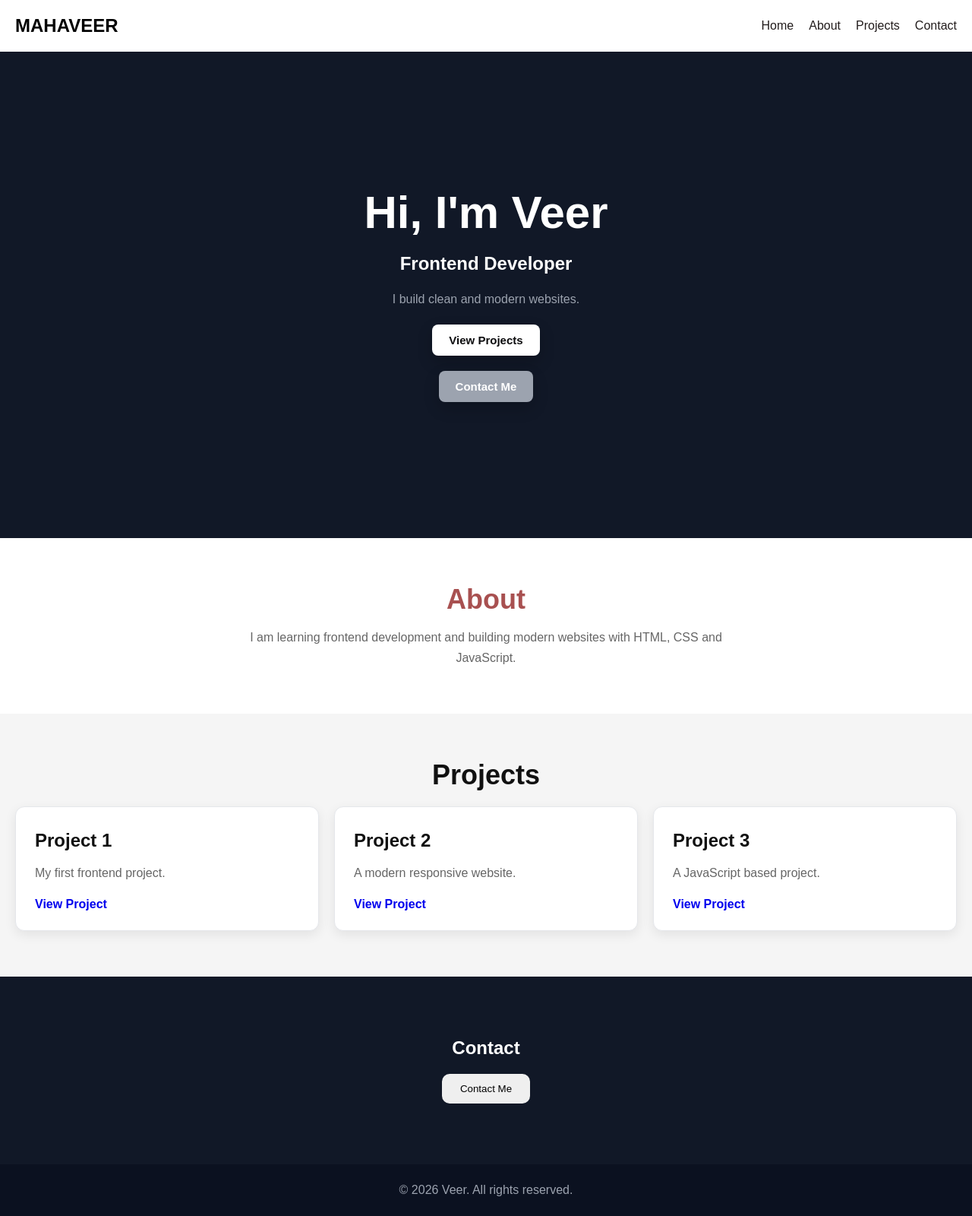
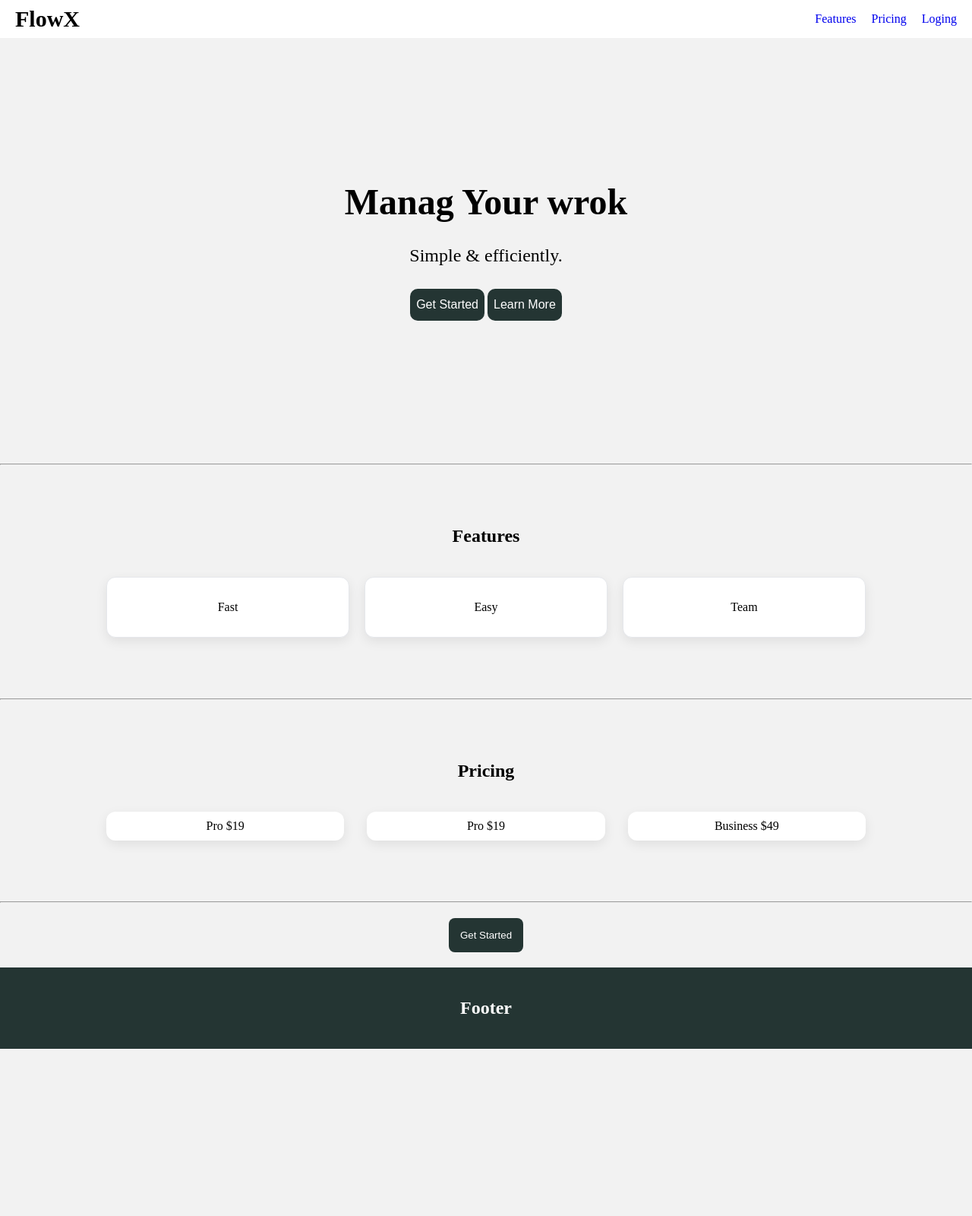
Before and after one commit to mahaveerkkk/software-engineering-journey, a plain HTML site: page 01-html/index.html in a window 1280 px wide. Shown: the whole page at 76% size. After the commit the page ends 1380 px from the top, so only its background shows below. Drawn offline with Linux system fonts and the light colour scheme.

Commit message:
my next project

```diff
--- a/01-html/index.html
+++ b/01-html/index.html
@@ -1,111 +1,63 @@
 <!DOCTYPE html>
 <html lang="en">
-
 <head>
     <meta charset="UTF-8">
     <meta name="viewport" content="width=device-width, initial-scale=1.0">
-
-    <title>Veer | Frontend Developer</title>
-
+    <title>Document</title>
     <link rel="stylesheet" href="style.css">
 </head>
+<body>
+    <header>
+        <h1 class="logo">FlowX</h1>
+        <nav>
 
-<body>
+            <a href="#">Features</a>
+            <a href="#">Pricing </a>
 
+            <a href="#">Loging</a>
 
-    <header>
-        <a href="#" class="logo">MAHAVEER</a>
+        </nav>
 
-        <nav>
-            <a href="#">Home</a>
-            <a href="#">About</a>
-            <a href="#">Projects</a>
-            <a href="#">Contact</a>
-        </nav>
     </header>
+    <main>
+        <section class="hero">
+            <h1>Manag Your wrok </h1>
+            <p>Simple & efficiently.</p>
+           <div class="hero-buttons">
+           <button>Get Started</button>
+            <button>Learn More</button>
+           </div>
+        </section>
+        <hr>
+        <section class="featurs">
+           <section class="features">
+                <h2>Features</h2>
 
-
-    <main>
-
-        <!-- Hero Section -->
-        <section id="hero">
-
-            <h1>Hi, I'm Veer</h1>
-
-            <h2>Frontend Developer</h2>
-
-            <p>
-                I build clean and modern websites.
-            </p>
-
-            <button class="btn1" type="button">View Projects</button>
-            <button class="btn2" type="button">Contact Me</button>
-
-        </section>
-
-
-        <!-- About Section -->
-        <section id="about">
-           <div class="about-content">
-                <h2>About</h2>
-
-                <p>
-                I am learning frontend development and building
-                modern websites with HTML, CSS and JavaScript.
-                </p>
+            <div class="feature-cards">
+                <div class="card">Fast</div>
+                <div class="card">Easy</div>
+                <div class="card">Team</div>
             </div>
         </section>
-
-
-        <!-- Projects Section -->
-        <section id="projects">
-
-            <h2>Projects</h2>
-
-            <div class="projects">
-
-                <article class="project">
-                    <h3>Project 1</h3>
-                    <p>My first frontend project.</p>
-                    <a href="#">View Project</a>
-                </article>
-
-                <article class="project">
-                    <h3>Project 2</h3>
-                    <p>A modern responsive website.</p>
-                    <a href="#">View Project</a>
-                </article>
-
-                <article class="project">
-                    <h3>Project 3</h3>
-                    <p>A JavaScript based project.</p>
-                    <a href="#">View Project</a>
-                </article>
-
+        </section>
+        <hr>
+        <section class="pricing">
+            <h2>Pricing</h2>
+            <div class="pricing-cards">
+             <div class="price">Pro <span>$19</span></div>
+            <div class="price">Pro <span>$19</span></div>
+            <div class="price">Business <span>$49</span></div>
             </div>
-
         </section>
-
-
-        <!-- Contact Section -->
-        <section id="contact">
-
-            <h2>Contact</h2>
-
-            <button type="button">Contact Me</button>
-
-        </section>
+        <hr>
+       <div class="btn">
+         <button >Get Started</button>
+       </div>
 
     </main>
+    <footer>
+        <p>Footer</p>
 
-
-    <footer>
-        <p>© 2026 Veer. All rights reserved.</p>
     </footer>
-
-
-    <script src="index.js"></script>
-
 </body>
-
 </html>
--- a/01-html/style.css
+++ b/01-html/style.css
@@ -1,192 +1,150 @@
-* {
+*{
+    padding: 0;
     margin: 0;
-    padding: 0;
     box-sizing: border-box;
+
+}
+body{
+     background-color: #f2f2f2;
 }
 
-body {
-    font-family: Arial, Helvetica, sans-serif;
-    background-color: #f5f5f5;
-    color: #111;
-}
+header{
 
-header {
     width: 100%;
+    display: flex;
+    justify-content: space-between;
+    height: 50px;
+    align-items: center;
     padding: 20px;
     background-color: white;
+}
+.logo{
+    font-family:'Times New Roman', Times, serif;
+    font-size: 30px;
+    font-weight: 600;
+    background-color: white;
+     cursor: pointer;
+
+}
+nav{
     display: flex;
-    justify-content: space-between;
+    gap: 20px;
+
+}
+nav a{
+    background-color: white;
+    text-decoration: none;
+
+}
+.hero{
+    min-height: 70vh;
+    padding: 60px 20px;
+    text-align: center;
+    display: flex;
+    flex-direction: column;
+    justify-content: center;
+    gap: 20px;
     align-items: center;
-
-
+}
+.hero h1{
+    font-size: 48px;
+    font-weight: 600;
+    font-family: 'Times New Roman', Times, serif;
 
 }
 
-.logo {
+.hero p{
+    font-weight: 500;
     font-size: 24px;
-    font-weight: bold;
-    color: black;
-    text-decoration: none;
+    padding: 10px;
+}
+.hero button{
+    border: none;
+    font-size: 16px;
+    background-color: #243533;
+    padding: 12px 8px;
+    border-radius: 10px ;
+
+    color: white;
+    transition: 0.3s;
+    cursor: pointer;
+
+}
+.hero button:hover{
+    transform: translateY(-3px);
 }
 
-nav {
-    display: flex;
+.features {
+    padding: 80px 20px;
+    text-align: center;
+}
+.feature-cards{
+    display: grid;
     gap: 20px;
+    max-width: 1000px;
+    margin: 40px auto 0;
+    grid-template-columns: repeat(3,1fr);
 }
-
-nav a {
-    text-decoration: none;
-    color: rgb(35, 29, 29);
-}
-
-#hero{
-    display: flex;
-    min-height: 80vh;
-    justify-content: center;
-    align-items: center;
-    flex-direction: column;
-    text-align: center;
-    padding: 50px;
-    gap: 20px;
-    background-color:#111827;
-    color: white;
-}
-
-#hero h1{
-    font-size: 60px;
-    font-weight: 700;
-    line-height: 1.1;
-}
-#hero p{
-    font-size: 16px;
-    color: #9ca3af;
-    line-height: 1.6;
-    max-width: 600px;
-
-}
-#hero button{
-    padding: 12px 22px;
-    font-size: 15px;
-    font-weight: bold;
-    border: none;
-    border-radius: 8px;
-    cursor: pointer;
-    transition: 0.3s;
-     box-shadow: 0 8px 20px rgba(0,0, 0, 0.2);
-
-
-}
-.btn1{
+.card{
     background-color: white;
-    color: #0c0c0e;
-}
-.btn2{
-    background-color: #9ca3af;
-    color: white;
-    border: 1px solid slategray;
-
-}
-#hero button:hover{
-    /* background-color: red; */
-    transform: translateY(-3px);
-
-
-
-
+    padding: 30px;
+    border-radius: 12px;
+    border: 1px solid #e5e7eb;
+    box-shadow: 0 5px  15px rgba(0, 0, 0, 0.08);
+    transition: 0.4s;
+     cursor: pointer;
 
 }
 
+.card:hover{
+    transform: translateY(-5px);
+}
 
-#about{
+.pricing{
+    padding: 80px 20px;
+    text-align: center;
+}
+.pricing-cards{
+    display: grid;
+
+    gap: 30px;
+    max-width: 1000px;
+    margin: 40px auto 0;
+    grid-template-columns: repeat(3,1fr);
+}
+
+.price{
     background-color: white;
-    padding: 60px 20px;
-
-    width: 100%;
-    margin: 0 auto;
-
-
+    padding: 10px;
+    border-radius: 12px;
+    box-shadow: 0 5px 15px rgba(0, 0, 0, 0.08);
+     transition: 0.3s;
+    cursor: pointer;
 }
-.about-content {
-    text-align: center;
-    max-width: 700px;
-    margin: 0 auto;
+.price:hover{
+    transform: translateY(-5px);
 }
 
 
-#about h2{
-    font-size: 36px;
-    margin-bottom: 15px;
-    color: rgb(168, 80, 80);
+.btn{
+    padding: 20px 15px;
+    text-align: center;
+}
+.btn button{
+    padding: 15px;
+    border: none;
+    background-color: #243533;
+    color: white;
+    border-radius: 8px;
+    cursor: pointer;
+}
 
 
+footer{
+    text-align: center;
+    padding: 40px 20px;
+    background-color: #243533;
+    color: white;
+    font-size: 24px;
+    font-weight: 600;
 }
-#about p {
-    color: #666;
-    line-height: 1.7;
-}
-#projects{
-    padding: 60px 20px;
-
-
-}
-.projects{
-    display: grid;
-    gap:20px;
-
-
-   grid-template-columns: repeat(3,1fr);
-
-
-}
-#projects h2{
-    margin-bottom: 20px;
-    font-size: 36px;
-    text-align: center;
-}
-
-.project{
-    background-color: white;
-   padding: 25px;
-   border-radius: 12px;
-   border: 1px solid #e5e7eb;
-   box-shadow: 0 5px 15px rgba(0,0, 0, 0.08);
-   transition: 0.3s;
-}
-.project:hover {
-    transform: translateY(-5px);
-}
-.project h3 {
-    font-size: 24px ;
-    line-height: 1.6;
-    margin-bottom: 10px;
-}
-.project p {
-    color: #666;
-    line-height: 1.6;
-    margin-bottom: 20px;
-}
-.project a {
-    text-decoration: none;
-    font-weight: bold;
-}
-
-#contact{
-    text-align: center;
-    padding: 80px 20px;
-    background-color: #111827;
-    color: white;
-}
-#contact button{
-    margin-top: 20px;
-    padding: 12px 24px;
-    border: none;
-    cursor: pointer;
-    border-radius: 10px;
-}
-
-footer {
-    padding: 25px 20px;
-    text-align: center;
-    background-color: #0b1120;
-    color: #9ca3af;
-}
```
